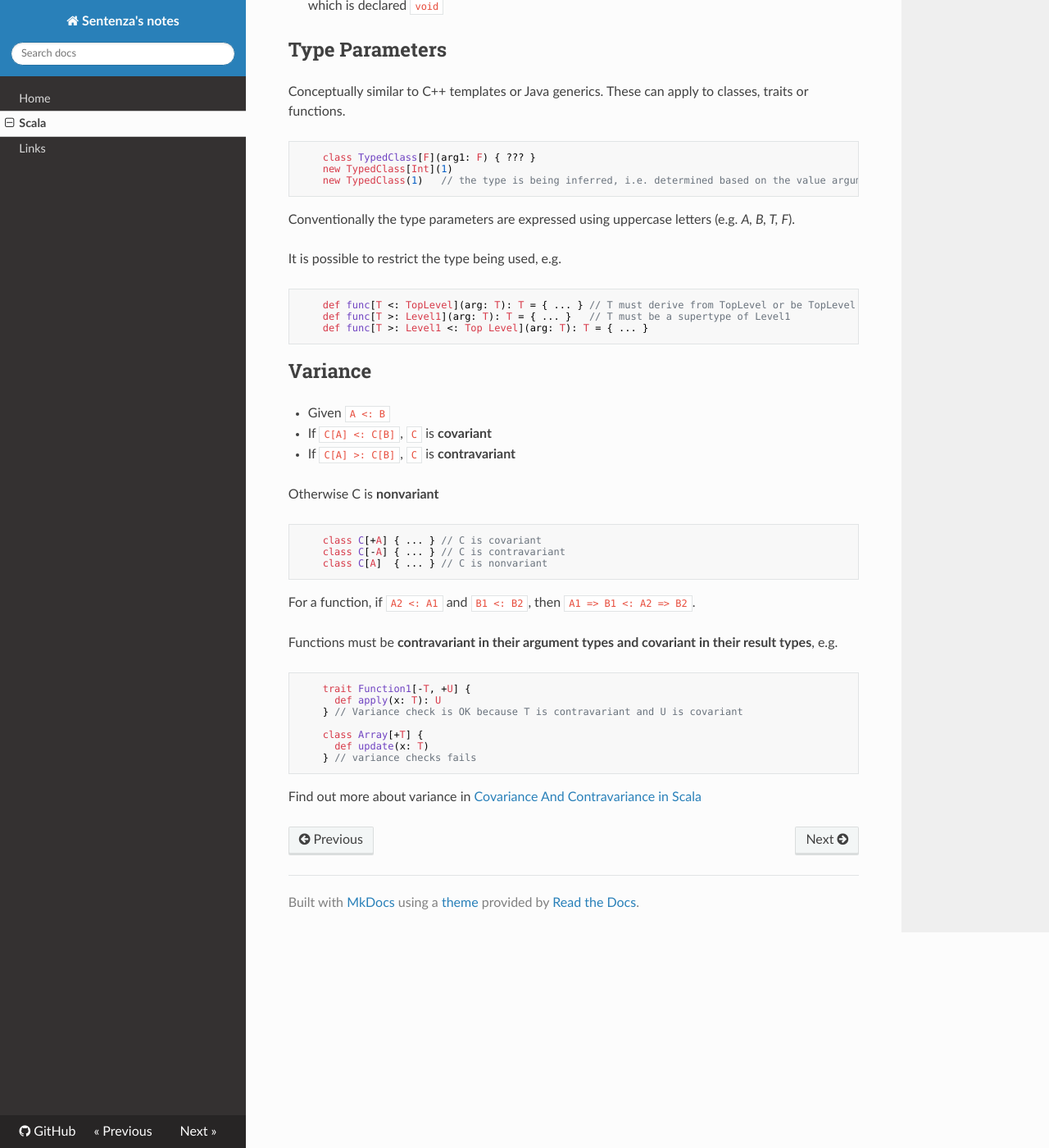
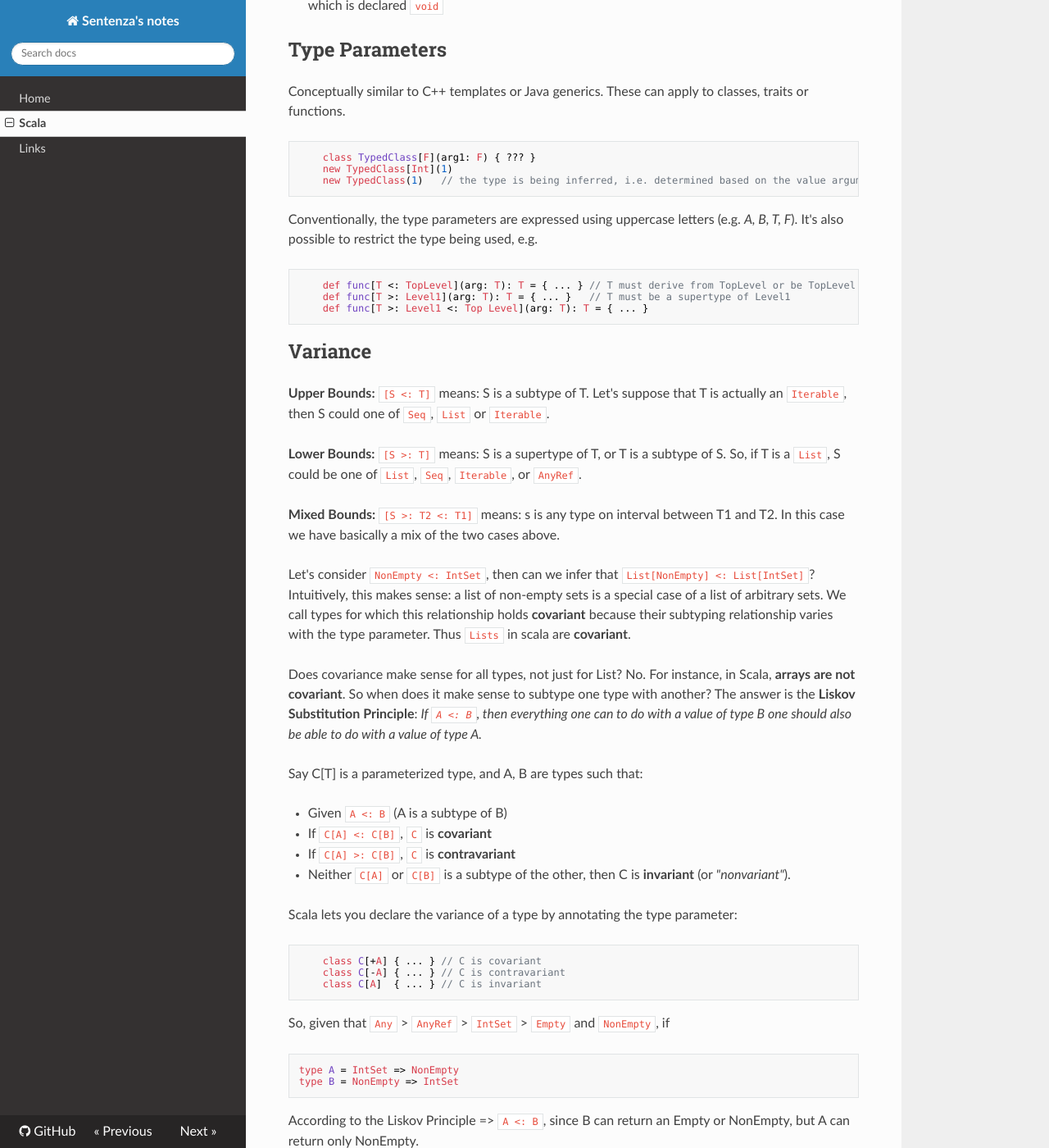
Before and after one commit to sentenza/docs, an MkDocs documentation site: the page built from docs/scala.md, in a window 1280 px wide and 1400 px high, scrolled down 1556 px. Shown: the whole window at 82% size. Built offline with MkDocs 1.6.1, drawn with Linux system fonts in a browser that asks for light colours; nearby versions of some CDN libraries; some of the changed text lies outside the part shown.

Commit message:
Variance, covariance, contravariance

````diff
--- a/docs/scala.md
+++ b/docs/scala.md
@@ -45,9 +45,8 @@ Conceptually similar to C++ templates or Java generics. These can apply to class
     new TypedClass[Int](1)
     new TypedClass(1)   // the type is being inferred, i.e. determined based on the value arguments
 ```
-Conventionally the type parameters are expressed using uppercase letters (e.g. *A, B, T, F*).
+Conventionally, the type parameters are expressed using uppercase letters (e.g. *A, B, T, F*). It's also possible to restrict the type being used, e.g.
 
-It is possible to restrict the type being used, e.g.
 ```scala
     def func[T <: TopLevel](arg: T): T = { ... } // T must derive from TopLevel or be TopLevel
     def func[T >: Level1](arg: T): T = { ... }   // T must be a supertype of Level1
@@ -56,28 +55,73 @@ It is possible to restrict the type being used, e.g.
 
 ## Variance
 
-* Given `A <: B`
+**Upper Bounds:**
+`[S <: T]` means: S is a subtype of T. Let's suppose that T is actually an `Iterable`, then S could one of `Seq`, `List` or `Iterable`.
+
+**Lower Bounds:**
+`[S >: T]` means: S is a supertype of T, or T is a subtype of S. So, if T is a `List`, S could be one of `List`, `Seq`, `Iterable`, or `AnyRef`.
+
+**Mixed Bounds:**
+`[S >: T2 <: T1]` means: s is any type on interval between T1 and T2. In this case we have basically a mix of the two cases above.
+
+Let's consider `NonEmpty <: IntSet`, then can we infer that `List[NonEmpty] <: List[IntSet]`?
+Intuitively, this makes sense: a list of non-empty sets is a special case of a list of arbitrary sets.
+We call types for which this relationship holds **covariant** because their subtyping relationship varies with the type parameter. Thus `Lists` in scala are **covariant**.
+
+Does covariance make sense for all types, not just for List? No. For instance, in Scala, **arrays are not covariant**.
+So when does it make sense to subtype one type with another? The answer is the **Liskov Substitution Principle**: _If `A <: B`, then everything one can to do with a value of
+type B one should also be able to do with a value of type A._
+
+Say C[T] is a parameterized type, and A, B are types such that:
+
+* Given `A <: B` (A is a subtype of B)
 * If `C[A] <: C[B]`, `C` is **covariant**
 * If `C[A] >: C[B]`, `C` is **contravariant**
+* Neither `C[A]` or `C[B]` is a subtype of the other, then C is **invariant** (or *"nonvariant"*).
 
-Otherwise C is **nonvariant**
+Scala lets you declare the variance of a type by annotating the type parameter:
+
 ```scala
     class C[+A] { ... } // C is covariant
     class C[-A] { ... } // C is contravariant
-    class C[A]  { ... } // C is nonvariant
+    class C[A]  { ... } // C is invariant
 ```
 
-For a function, if `A2 <: A1` and `B1 <: B2`, then `A1 => B1 <: A2 => B2`.
+So, given that `Any` > `AnyRef` > `IntSet` > `Empty` and `NonEmpty`, if
+```scala
+type A = IntSet => NonEmpty
+type B = NonEmpty => IntSet
+```
+According to the Liskov Principle => `A <: B`, since B can return an Empty or NonEmpty, but A can return only NonEmpty.
 
-Functions must be **contravariant in their argument types and covariant in their result types**, e.g.
+For a function, if `A2 <: A1` and `B1 <: B2`, then `A1 => B1 <: A2 => B2`. The consequence is that functions must be **contravariant in their argument types and covariant in their result types**, e.g.
+
+This example shows that functions are _contravariant_ in argument types and _covariant_ in return types.
+
 ```scala
-    trait Function1[-T, +U] {
-      def apply(x: T): U
-    } // Variance check is OK because T is contravariant and U is covariant
+package io.github.sentenza.cars
 
-    class Array[+T] {
-      def update(x: T)
-    } // variance checks fails
+class Car {}
+class SportsCar extends Car {}
+class Ferrari extends SportsCar {}
+
+object morecovariance extends App {
+
+    // Test 1: Works as expected
+
+    def test1( arg: SportsCar => SportsCar ) = {
+        new SportsCar
+    }
+
+    def foo1(arg: Car): Ferrari = { new Ferrari }
+    def foo2(arg: SportsCar): Car = { new Ferrari }
+    def foo3(arg: Ferrari): Ferrari = { new Ferrari }
+
+    test1(foo1) // compiles
+    test1(foo2) // Fails due to wrong return type.
+    test1(foo3) // Fails due to wrong parameter type
+
+}
 ```
 
 Find out more about variance in [Covariance And Contravariance in Scala](http://blog.kamkor.me/Covariance-And-Contravariance-In-Scala/)
````
